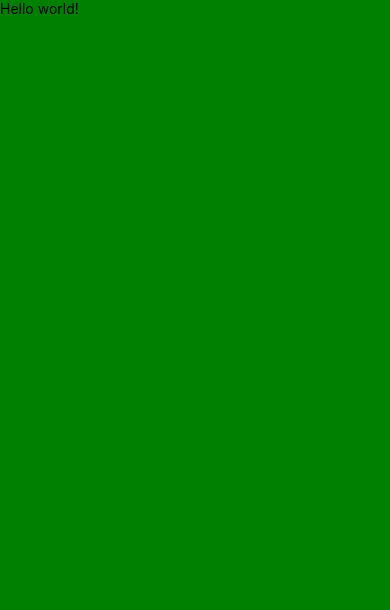
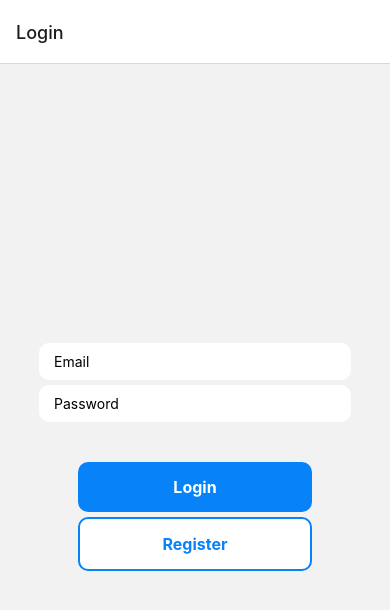
Before and after one commit to yushisalvador/remindle, a React Native app: screen /Login in a window 390 px wide. Shown: the top 610 px of the page. Built offline with nearby package versions, Linux system fonts and the light colour scheme.

Commit message:
feat: initialize firebase, build login page

```diff
--- a/App.js
+++ b/App.js
@@ -1,18 +1,26 @@
 import { StatusBar } from "expo-status-bar";
 import { StyleSheet, Text, View } from "react-native";
+import { Button, TextInput } from "react-native-web";
+import { NavigationContainer } from "@react-navigation/native";
+import { createNativeStackNavigator } from "@react-navigation/native-stack";
+import LoginScreen from "./screens/LoginScreen";
+import HomeScreen from "./screens/HomeScreen";
+
+const Stack = createNativeStackNavigator();
 
 export default function App() {
   return (
-    <View style={styles.container}>
-      <Text>Hello world!</Text>
-      <StatusBar style="auto" />
-    </View>
+    <NavigationContainer>
+      <Stack.Navigator>
+        <Stack.Screen
+          // options={{ headerShown: false }}
+          name="Login"
+          component={LoginScreen}
+        />
+        <Stack.Screen name="Home" component={HomeScreen} />
+      </Stack.Navigator>
+    </NavigationContainer>
   );
 }
 
-const styles = StyleSheet.create({
-  container: {
-    flex: 1,
-    backgroundColor: "green",
-  },
-});
+const styles = StyleSheet.create({});
--- /dev/null
+++ b/firebase.js
@@ -0,0 +1,22 @@
+import { getAuth } from "firebase/auth";
+import firebase from "firebase/compat/app";
+
+const firebaseConfig = {
+  apiKey: "AIzaSyBXf4NdML3GFhm89dMUA-5wFnPFAW9VGrM",
+  authDomain: "pingme-39804.firebaseapp.com",
+  projectId: "pingme-39804",
+  storageBucket: "pingme-39804.appspot.com",
+  messagingSenderId: "275270267718",
+  appId: "1:275270267718:web:0a9a8240612de8bfedab47",
+  measurementId: "G-Y7D0EYP186",
+};
+
+let app;
+if (firebase.apps.length === 0) {
+  app = firebase.initializeApp(firebaseConfig);
+} else {
+  app = firebase.app();
+}
+const auth = getAuth(app);
+
+export { auth };
--- /dev/null
+++ b/screens/HomeScreen.js
@@ -0,0 +1,14 @@
+import { StyleSheet, Text, View } from "react-native";
+import React from "react";
+
+const HomeScreen = () => {
+  return (
+    <View>
+      <Text>HomeScreen</Text>
+    </View>
+  );
+};
+
+export default HomeScreen;
+
+const styles = StyleSheet.create({});
--- /dev/null
+++ b/screens/LoginScreen.js
@@ -0,0 +1,93 @@
+import React, { useState } from "react";
+import {
+  StyleSheet,
+  Text,
+  View,
+  KeyboardAvoidingView,
+  TextInput,
+} from "react-native";
+import { TouchableOpacity } from "react-native-web";
+import { auth } from "../firebase";
+
+const LoginScreen = () => {
+  const [userEmail, setUserEmail] = useState("");
+  const [userPassword, setUserPassword] = useState("");
+
+  return (
+    <KeyboardAvoidingView style={styles.container} behavior="padding">
+      <View style={styles.inputContainer}>
+        <TextInput
+          placeholder="Email"
+          value={userEmail}
+          style={styles.input}
+          onChange={(text) => setUserEmail(text)}
+        />
+        <TextInput
+          placeholder="Password"
+          value={userPassword}
+          style={styles.input}
+          onChange={(text) => setUserPassword(text)}
+          secureTextEntry
+        />
+      </View>
+
+      <View style={styles.buttonContainer}>
+        <TouchableOpacity style={styles.button}>
+          <Text style={styles.buttonText}>Login</Text>
+        </TouchableOpacity>
+        <TouchableOpacity style={[styles.button, styles.buttonOutline]}>
+          <Text style={styles.buttonOutlineText}>Register</Text>
+        </TouchableOpacity>
+      </View>
+    </KeyboardAvoidingView>
+  );
+};
+
+export default LoginScreen;
+
+const styles = StyleSheet.create({
+  container: {
+    flex: 1,
+    justifyContent: "center",
+    alignItems: "center",
+  },
+  inputContainer: {
+    width: "80%",
+  },
+  input: {
+    backgroundColor: "white",
+    paddingHorizontal: 15,
+    paddingVertical: 10,
+    borderRadius: 10,
+    marginTop: 5,
+  },
+  buttonContainer: {
+    width: "60%",
+    justifyContent: "center",
+    alignItems: "center",
+    marginTop: 40,
+  },
+  button: {
+    backgroundColor: "#0782F9",
+    width: "100%",
+    padding: 15,
+    borderRadius: 10,
+    alignItems: "center",
+  },
+  buttonOutline: {
+    backgroundColor: "white",
+    marginTop: 5,
+    borderColor: "#0782F9",
+    borderWidth: 2,
+  },
+  buttonText: {
+    color: "white",
+    fontWeight: "700",
+    fontSize: 16,
+  },
+  buttonOutlineText: {
+    color: "#0782F9",
+    fontWeight: "700",
+    fontSize: 16,
+  },
+});
```
Also changed, not shown: components/Home.js (added, +10 -0 lines), package.json (+8 -0 lines), 1 other file (tests, documents, lock files or other folders).
